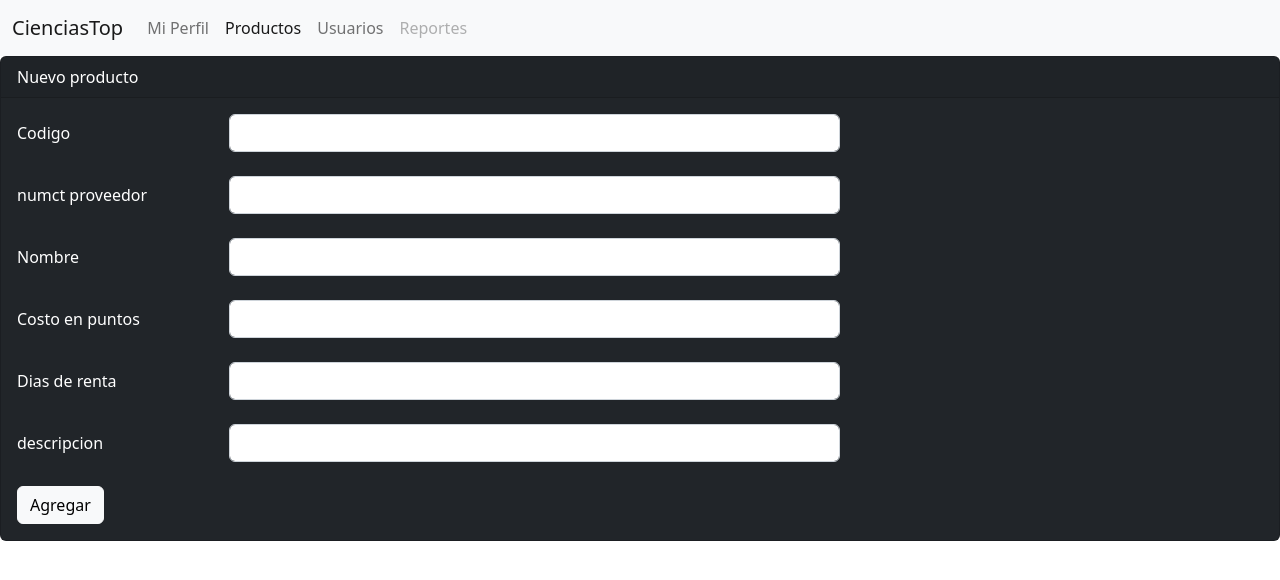
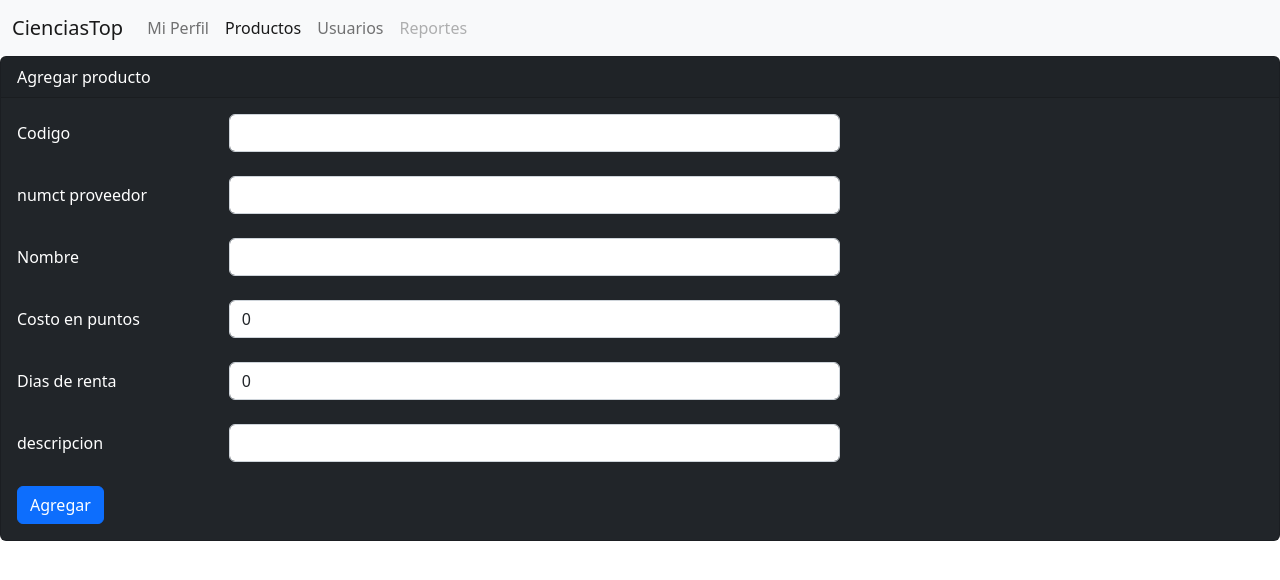
Before and after one commit to osrm17/CienciasTop, an Angular app in the folder angular/: page /productos/form in a window 1280 px wide. Shown: the top 580 px of the page. Built offline with nearby package versions, Linux system fonts and the light colour scheme.

Commit message:
ya se puede agregar a la bd

```diff
--- a/angular/src/app/productos/form.component.html
+++ b/angular/src/app/productos/form.component.html
@@ -1,11 +1,11 @@
 <div class="card bg-dark text-white">
-    <div class="card-header">Nuevo producto</div>
+    <div class="card-header">{{titulo}}</div>
     <div class="card-body">
-        <form>
+        <form (ngSubmit)="create()">
             <div class="form-group row">
                 <label for="" class="col-form-label col-sm-2">Codigo</label>
                 <div class="col-sm-6">
-                    <input type="text" class="form-control">
+                    <input type="text" class="form-control" [(ngModel)]="producto.codigo" name="codigo">
                 </div>
             </div>
             <br>
@@ -13,7 +13,7 @@
             <div class="form-group row">
                 <label for="" class="col-form-label col-sm-2">numct proveedor </label>
                 <div class="col-sm-6">
-                    <input type="text" class="form-control">
+                    <input type="text" class="form-control" [(ngModel)]="producto.numct" name="numct">
                 </div>
             </div>
             <br>
@@ -21,7 +21,7 @@
             <div class="form-group row">
                 <label for="" class="col-form-label col-sm-2">Nombre</label>
                 <div class="col-sm-6">
-                    <input type="text" class="form-control">
+                    <input type="text" class="form-control" [(ngModel)]="producto.nombre" name="nombre">
                 </div>
             </div>
             <br>
@@ -29,7 +29,7 @@
             <div class="form-group row">
                 <label for="" class="col-form-label col-sm-2">Costo en puntos</label>
                 <div class="col-sm-6">
-                    <input type="number" class="form-control">
+                    <input type="number" class="form-control" [(ngModel)]="producto.costoPuntos" name="costoPuntos">
                 </div>
             </div>
             <br>
@@ -37,7 +37,7 @@
             <div class="form-group row">
                 <label for="" class="col-form-label col-sm-2">Dias de renta</label>
                 <div class="col-sm-6">
-                    <input type="number" class="form-control">
+                    <input type="number" class="form-control" [(ngModel)]="producto.diasRenta" name="diasRenta">
                 </div>
             </div>
             <br>
@@ -45,11 +45,16 @@
             <div class="form-group row">
                 <label for="" class="col-form-label col-sm-2">descripcion</label>
                 <div class="col-sm-6">
-                    <input type="text" class="form-control">
+                    <input type="text" class="form-control" [(ngModel)]="producto.descripcion" name="descripcion">
                 </div>
             </div>
             <br>
+
+            <div class="form-group row">
+                <div class="col-sm-6">
+                    <button class="btn btn-primary" role="button">Agregar</button>
+                </div>
+            </div>
         </form>
-        <button type="button" class="btn btn-light">Agregar</button>
     </div>
 </div>
--- a/angular/src/app/productos/form.component.ts
+++ b/angular/src/app/productos/form.component.ts
@@ -1,4 +1,7 @@
 import { Component, OnInit } from '@angular/core';
+import { Router } from '@angular/router';
+import { Producto } from './producto';
+import { ProductoService } from './producto.service';
 
 @Component({
   selector: 'app-form',
@@ -7,9 +10,18 @@ import { Component, OnInit } from '@angular/core';
 })
 export class FormComponent implements OnInit {
 
-  constructor() { }
+  titulo: string = "Agregar producto"
+  producto: Producto = new Producto()
+
+  constructor(private productoService: ProductoService, private router: Router) { }
 
   ngOnInit(): void {
   }
 
+  public create():void {
+    this.productoService.create(this.producto).subscribe(
+      response => this.router.navigate(['productos/'])
+    )
+  }
+
 }
--- a/angular/src/app/productos/producto.service.ts
+++ b/angular/src/app/productos/producto.service.ts
@@ -1,18 +1,24 @@
 import { Injectable } from '@angular/core';
 import { Producto } from './producto';
 import { Observable } from 'rxjs';
-import { HttpClient } from '@angular/common/http';
+import { HttpClient, HttpHeaderResponse, HttpHeaders } from '@angular/common/http';
 
 @Injectable({
   providedIn: 'root'
 })
 export class ProductoService {
 
-  private urlEndPoint : string = 'http://localhost:8080/api/productos'
+  private urlEndPoint : string = 'http://localhost:8080/api/productos';
+
+  private httpHeaders = new HttpHeaders({'Content-Type': 'application/json'})
 
   constructor(private http: HttpClient) { }
 
   getProductos(): Observable<Producto[]> {
     return this.http.get<Producto[]>(this.urlEndPoint);
   }
+
+  create(producto: Producto):Observable<Producto> {
+    return this.http.post<Producto>(this.urlEndPoint, producto, {headers: this.httpHeaders});
+  }
 }
```
